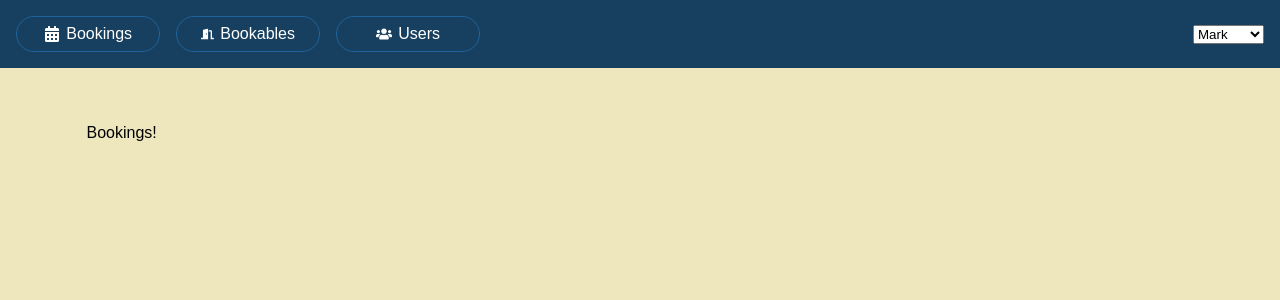
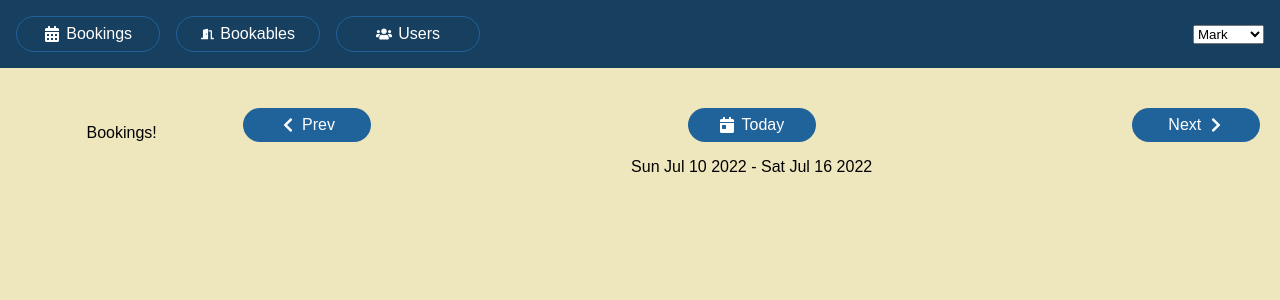
Before and after one commit to oumabaros/BookingsApp, a React app: page /bookings in a window 1280 px wide. Shown: the top 300 px of the page. Built offline with nearby package versions, Linux system fonts and the light colour scheme.

Commit message:
first commit

```diff
--- a/src/client/components/Bookings/BookingsPage.js
+++ b/src/client/components/Bookings/BookingsPage.js
@@ -1,9 +1,12 @@
 import React from "react";
+import WeekPicker from "./WeekPicker";
+
 
 export default function BookingsPage () {
   return (
     <main className="bookings-page">
       <p>Bookings!</p>
+      <WeekPicker date={new Date()}/>
     </main>
   );
 }
--- /dev/null
+++ b/src/client/components/Bookings/WeekPicker.js
@@ -0,0 +1,32 @@
+import {useReducer} from "react";
+import reducer from "./weekReducer";
+import {getWeek} from "../../utils/date-wrangler";
+import React from "react";
+
+import {FaChevronLeft, FaCalendarDay, FaChevronRight} from "react-icons/fa";
+
+export default function WeekPicker({date}){
+    const [week, dispatch] = useReducer(reducer, date, getWeek);
+
+    return (
+        <div>
+            <p className="date-picker">
+                <button className="btn" onClick={() => dispatch({type: "PREV_WEEK"})} >
+                    <FaChevronLeft/>
+                    <span>Prev</span>
+                </button>
+                <button className="btn" onClick={() => dispatch({type: "TODAY"})}>
+                    <FaCalendarDay/>
+                    <span>Today</span>
+                </button>
+                <button className="btn" onClick={() => dispatch({type: "NEXT_WEEK"})}>
+                    <span>Next</span>
+                    <FaChevronRight/>
+                </button>
+            </p>
+            <p>
+                {week.start.toDateString()} - {week.end.toDateString()}
+            </p>
+        </div>
+    );
+}
--- /dev/null
+++ b/src/client/components/Bookings/weekReducer.js
@@ -0,0 +1,16 @@
+import {getWeek} from "../../utils/date-wrangler";
+
+export default function reducer(state,action){
+    switch(action.type){
+        case "NEXT_WEEK":
+            return getWeek(state.date,7);
+        case "PREV_WEEK":
+            return getWeek(state.date, -7);
+        case "TODAY":
+            return getWeek(new Date());
+        case "SET_DATE":
+            return getWeek(new Date(action.payload));
+        default:
+            throw new Error(`Unknown action type: ${action.type}`);
+    }
+}
--- /dev/null
+++ b/src/client/utils/date-wrangler.js
@@ -0,0 +1,15 @@
+export function addDays(date,daysToAdd){
+    const clone = new Date(date.getTime());
+    clone.setDate(clone.getDate() + daysToAdd);
+    return clone;
+}
+
+export function getWeek(forDate,daysOffset=0){
+    const date = addDays(forDate, daysOffset);
+    const day = date.getDay();
+    return {
+        date,
+        start: addDays(date, -day),
+        end: addDays(date, 6 - day)
+    };
+}
--- a/src/utils/date-wrangler.js
+++ /dev/null
@@ -1,5 +0,0 @@
-export function addDays(date,daysToAdd){
-    const clone = new Date(date.getTime());
-    clone.setDate(clone.getDate() + daysToAdd);
-    return clone;
-}
```
